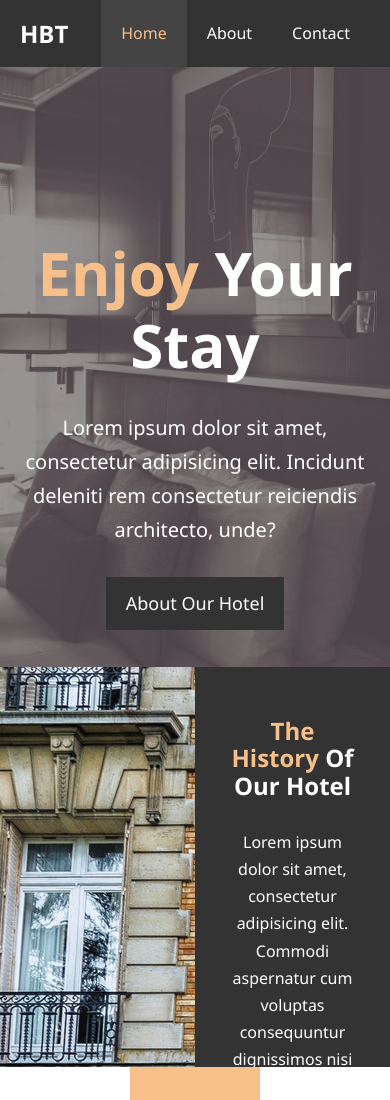
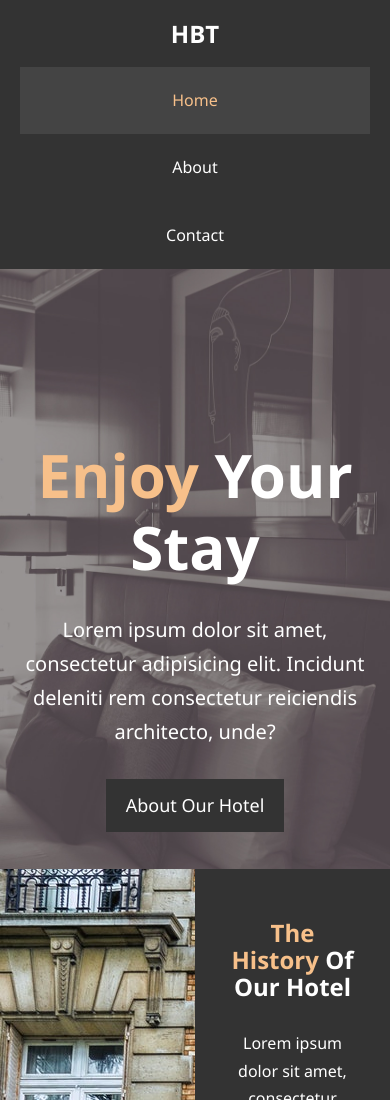
Before and after one commit to JoeQuattrone/hbt_hotel, a plain HTML site: page index.html in a window 390 px wide. Shown: the top 1100 px of the page. Drawn offline with Linux system fonts and the light colour scheme.

Commit message:
add mobile css stylesheet

```diff
--- /dev/null
+++ b/css/mobile.css
@@ -0,0 +1,8 @@
+#navbar .logo {
+  float: none;
+  text-align: center;
+}
+
+#navbar ul, #navbar ul li {
+  float: none;
+}
--- a/css/style.css
+++ b/css/style.css
@@ -100,7 +100,7 @@ p {
   color: #fff;
 }
 
-#navbar h1 {
+#navbar .logo {
   float: left;
   padding-top: 20px;
 }
--- a/index.html
+++ b/index.html
@@ -1,11 +1,13 @@
 <!DOCTYPE html>
 <html lang="en" dir="ltr">
   <head>
+    <meta name="viewport" content="width=device-width, initial-scale=1.0">
     <meta charset="utf-8">
     <meta name="description" content="Welcome to the most extraordinary hotel in Boston Massachusetts">
     <meta name="keywords" content="hotel, boston hotel, new endgland hotel">
     <link rel="stylesheet" href="https://use.fontawesome.com/releases/v5.9.0/css/all.css" integrity="sha384-i1LQnF23gykqWXg6jxC2ZbCbUMxyw5gLZY6UiUS98LYV5unm8GWmfkIS6jqJfb4E" crossorigin="anonymous">
     <link rel="stylesheet" type="text/css" href="css/style.css" />
+    <link rel="stylesheet" media="screen and (max-width: 768px)" type="text/css" href="css/mobile.css" />
     <title>Hotel BT | Welcome</title>
   </head>
   <body>
```
Also changed, not shown: about.html (+1 -0 lines), contact.html (+1 -0 lines).
